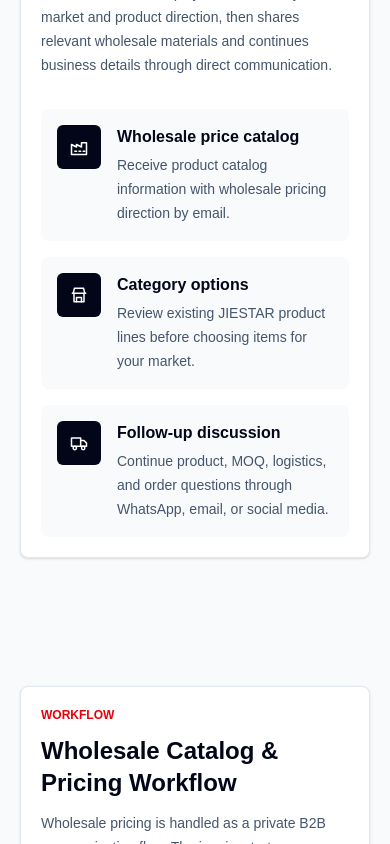
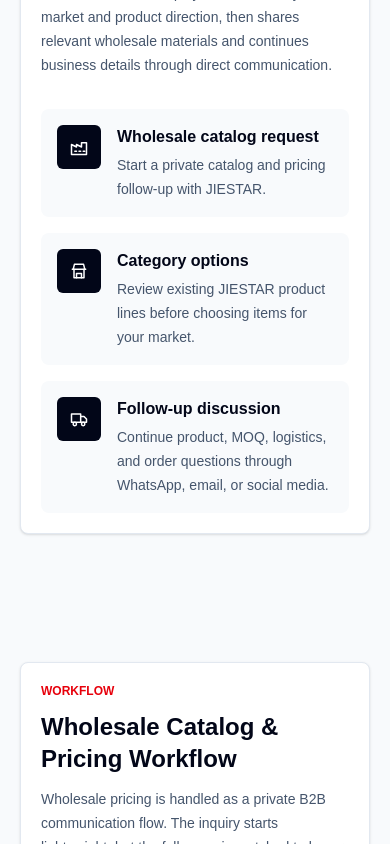
Before and after one commit to JIESTARTOYS/jiestar-global-website, a Next.js app: page /wholesale in a window 390 px wide. Shown: the part 2420-3264 px from the top of the page. Built offline with nearby package versions, Linux system fonts and the light colour scheme; no server answers.

Commit message:
fix: tighten v1 launch readiness copy

```diff
--- a/app/wholesale/page.tsx
+++ b/app/wholesale/page.tsx
@@ -9,7 +9,7 @@ import { createMetadata } from "@/lib/seo";
 export const metadata = createMetadata({
   title: "Request Wholesale Price Catalog",
   description:
-    "Leave your email to request the JIESTAR wholesale price catalog, then continue product, MOQ, and order discussions by email or WhatsApp.",
+    "Leave your email to request JIESTAR wholesale catalog and private pricing follow-up for product, MOQ, and order discussions.",
   path: "/wholesale",
 });
 
@@ -31,14 +31,14 @@ const buyers = [
 type IconComponent = ComponentType<SVGProps<SVGSVGElement>>;
 
 const advantages: Array<[string, string, IconComponent]> = [
-  ["Wholesale price catalog", "Receive product catalog information with wholesale pricing direction by email.", FactoryIcon],
+  ["Wholesale catalog request", "Start a private catalog and pricing follow-up with JIESTAR.", FactoryIcon],
   ["Category options", "Review existing JIESTAR product lines before choosing items for your market.", StoreIcon],
   ["Follow-up discussion", "Continue product, MOQ, logistics, and order questions through WhatsApp, email, or social media.", TruckIcon],
 ];
 
 const process: Array<[string, string, string, IconComponent]> = [
   ["01", "Inquiry Review", "Submit your email and optional business details so the team can identify buyer type, market direction, and product fit.", UserIcon],
-  ["02", "Catalog Matching", "JIESTAR matches suitable existing product lines and sends the relevant wholesale catalog or price list privately.", PackageIcon],
+  ["02", "Catalog Matching", "JIESTAR reviews your market and product direction, then follows up with relevant catalog and pricing information privately.", PackageIcon],
   ["03", "Private Follow-Up", "Continue by email, WhatsApp, or social media to discuss MOQ, hot-selling categories, packaging, and logistics questions.", GlobeIcon],
   ["04", "Order Planning", "Confirm sample needs, quantity direction, lead time, shipping approach, and future replenishment planning.", TruckIcon],
 ];
@@ -46,7 +46,7 @@ const process: Array<[string, string, string, IconComponent]> = [
 const faqs = [
   [
     "Can I request a product catalog before placing an order?",
-    "Yes. Leave your email and JIESTAR can send wholesale catalog and pricing information before detailed order discussion.",
+    "Yes. Leave your email to start a wholesale catalog request before detailed order discussion.",
   ],
   [
     "Do I need to fill in every form field?",
@@ -54,7 +54,7 @@ const faqs = [
   ],
   [
     "How do we continue after receiving the catalog?",
-    "After the catalog is sent, product selection, MOQ, shipping, packaging, and order details can be discussed through WhatsApp, email, or other social media channels.",
+    "After JIESTAR reviews the inquiry and follows up, product selection, MOQ, shipping, packaging, and order details can be discussed through WhatsApp, email, or other social media channels.",
   ],
   [
     "What if I need custom packaging, OEM / ODM, or an exclusive product line?",
@@ -215,11 +215,11 @@ export default function WholesalePage() {
             <p className="text-sm font-semibold uppercase tracking-normal text-red-300">Private wholesale pricing</p>
             <h2 className="mt-3 text-3xl font-semibold tracking-normal text-white">Wholesale pricing is shared after inquiry review</h2>
             <p className="mt-4 text-sm leading-7 text-slate-300 sm:text-base">
-              Submit your email and the JIESTAR team will review your business direction before sending catalog and wholesale pricing information. MOQ, shipping, packaging, product selection, and order planning can be confirmed afterward through WhatsApp, email, or other social media.
+              Submit your email and the JIESTAR team will review your business direction before following up with relevant catalog and wholesale pricing information. MOQ, shipping, packaging, product selection, and order planning can be confirmed afterward through WhatsApp, email, or other social media.
             </p>
           </div>
           <div className="flex flex-col gap-3 sm:flex-row lg:shrink-0">
-            <HeroBannerButton href="#wholesale-form">Get Wholesale Catalog</HeroBannerButton>
+            <HeroBannerButton href="#wholesale-form">Request Wholesale Catalog</HeroBannerButton>
             <HeroBannerButton href="/products" variant="secondary">View Product Lines</HeroBannerButton>
           </div>
         </div>
@@ -260,8 +260,8 @@ export default function WholesalePage() {
           <div>
             <SectionHeader
               eyebrow="Inquiry"
-              title="Get the wholesale price catalog"
-              description="Submit your email to start the wholesale catalog request. Optional WhatsApp, company, country, and category details help JIESTAR match the right catalog and pricing information before follow-up."
+              title="Request the wholesale price catalog"
+              description="Submit your email to start the wholesale catalog request. Optional WhatsApp, company, country, and category details help JIESTAR prepare the right catalog and pricing follow-up."
             />
             <div className="mt-6 rounded-lg border border-slate-200 bg-white p-5 shadow-sm">
               <p className="text-sm font-semibold text-slate-950">Useful details for catalog matching</p>
--- a/components/forms/InquiryForm.tsx
+++ b/components/forms/InquiryForm.tsx
@@ -45,7 +45,7 @@ export function InquiryForm({ type }: InquiryFormProps) {
       form.reset();
       setSuccessMessage(
         isWholesale
-          ? `Thank you. Your wholesale inquiry has been received. For urgent catalog or pricing requests, email ${data?.contactEmail ?? "info@jiestartoys.com"} directly.`
+          ? `Thank you. Your wholesale catalog request has been received for review. For urgent pricing discussions, email ${data?.contactEmail ?? "info@jiestartoys.com"} directly.`
           : `Inquiry received. Our team can follow up by email or WhatsApp. For urgent requests, email ${data?.contactEmail ?? "info@jiestartoys.com"} directly.`,
       );
       setStatus("success");
@@ -62,11 +62,11 @@ export function InquiryForm({ type }: InquiryFormProps) {
           {type === "wholesale" ? "Wholesale inquiry" : type === "custom" ? "Custom project inquiry" : "Inquiry form"}
         </p>
         <h2 className="mt-2 text-xl font-black text-slate-950">
-          {type === "wholesale" ? "Get the wholesale price catalog" : type === "custom" ? "Start a custom product discussion" : "Send your message"}
+          {type === "wholesale" ? "Request the wholesale price catalog" : type === "custom" ? "Start a custom product discussion" : "Send your message"}
         </h2>
         <p className="mt-2 text-sm leading-6 text-slate-500">
           {isWholesale
-            ? "Leave your email and the JIESTAR team will send the wholesale catalog with pricing information, then follow up by email or WhatsApp if provided."
+            ? "Leave your email to start the wholesale catalog request. Company, country, WhatsApp, and category details help the JIESTAR team prepare a relevant follow-up."
             : "Fields marked with * are required. Share enough detail for the JIESTAR team to route your inquiry correctly."}
         </p>
       </div>
@@ -140,7 +140,7 @@ export function InquiryForm({ type }: InquiryFormProps) {
         disabled={status === "loading"}
         className="min-h-12 rounded-md bg-red-600 px-5 py-3 text-sm font-black text-white shadow-sm shadow-red-600/20 transition hover:bg-red-700 disabled:cursor-not-allowed disabled:bg-slate-500"
       >
-        {status === "loading" ? "Submitting..." : isWholesale ? "Get Wholesale Catalog" : "Submit Inquiry"}
+        {status === "loading" ? "Submitting..." : isWholesale ? "Request Wholesale Catalog" : "Submit Inquiry"}
       </button>
 
       {status === "success" ? (
--- a/components/product/CatalogProductCard.tsx
+++ b/components/product/CatalogProductCard.tsx
@@ -1,6 +1,6 @@
 import Link from "next/link";
 import type { Product } from "@/lib/data";
-import { CartIcon, HeartIcon } from "@/components/ui/Icons";
+import { ArrowRightIcon, HeartIcon } from "@/components/ui/Icons";
 import { ProductImageSwap } from "@/components/product/ProductImageSwap";
 
 export function CatalogProductCard({ product }: { product: Product }) {
@@ -38,11 +38,10 @@ export function CatalogProductCard({ product }: { product: Product }) {
         <Link
           href={`/products/${product.handle}`}
           className="mt-3 flex min-h-9 w-full items-center justify-center gap-2 rounded-md bg-red-600 px-3 py-2 text-xs font-black text-white shadow-sm shadow-red-600/20 transition hover:bg-red-700 focus-visible:outline focus-visible:outline-2 focus-visible:outline-offset-2 focus-visible:outline-red-600 sm:min-h-10 sm:text-sm"
-          aria-label={`View ${product.title} before adding to cart`}
+          aria-label={`View ${product.title} details`}
         >
-          <CartIcon className="h-4 w-4" />
-          <span className="hidden sm:inline">Add to Cart</span>
-          <span className="sm:hidden">Add</span>
+          <span>View Details</span>
+          <ArrowRightIcon className="h-4 w-4" />
         </Link>
       </div>
     </article>
--- a/components/product/CategoryCarousel.tsx
+++ b/components/product/CategoryCarousel.tsx
@@ -166,7 +166,7 @@ export function CategoryCarousel({ collections, products }: CategoryCarouselProp
               : "scrollbar-none flex cursor-grab gap-3 overflow-x-auto scroll-smooth px-1 pb-1"
           }
         >
-          {collections.map((collection) => {
+          {collections.map((collection, index) => {
             const count = productCount(collection, products);
 
             return (
@@ -185,6 +185,7 @@ export function CategoryCarousel({ collections, products }: CategoryCarouselProp
                       sizes="13rem"
                       draggable={false}
                       unoptimized={shouldBypassNextImageOptimization(collection.image)}
+                      priority={index < 6}
                       className="object-cover transition duration-300 group-hover:scale-105"
                     />
                   ) : (
```
Also changed, not shown: 1 other file (tests, documents, lock files or other folders).
